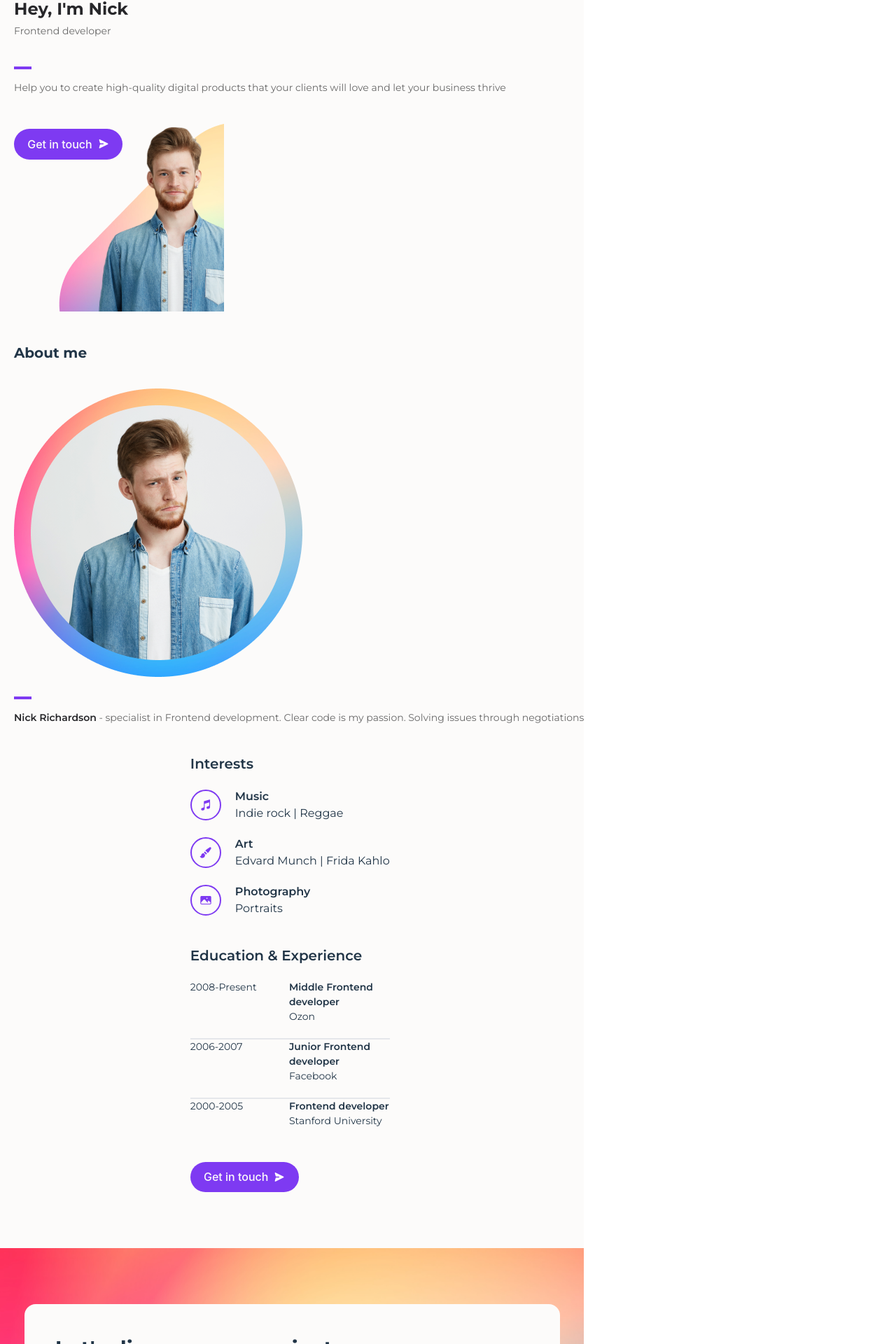
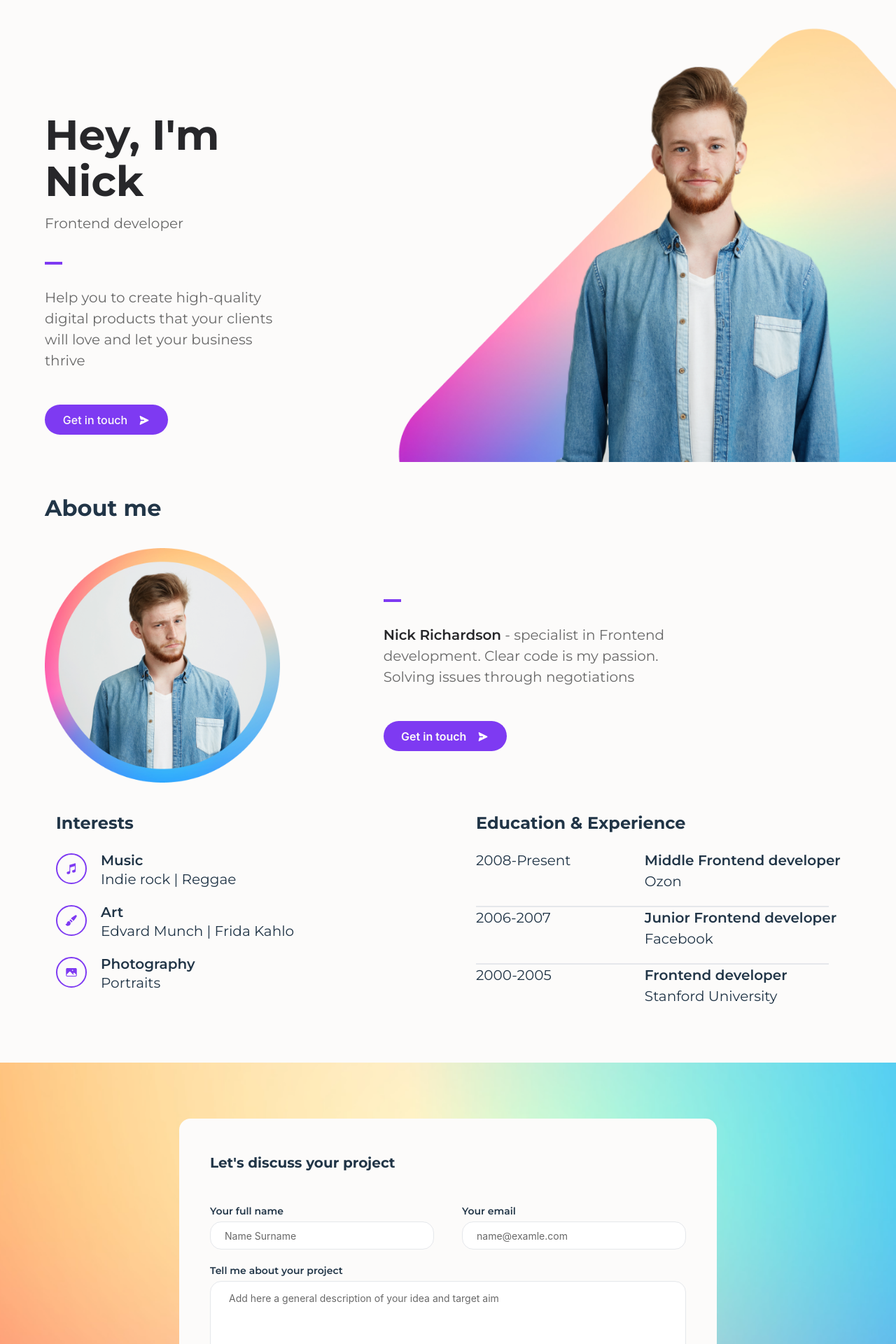
Before and after one commit to AlikinHodkon/project_1, a React (Vite) app: page / in a window 1280 px wide. Shown: the part 80-2000 px from the top of the page at 70% size. Built offline with nearby package versions, Linux system fonts and the light colour scheme.

Commit message:
add_adaptability

```diff
--- a/src/App.jsx
+++ b/src/App.jsx
@@ -16,8 +16,8 @@ function App() {
       <About  ref={aboutRef}/>
       <GetInTouch  ref={getRef}/>
       <footer>
-        <div></div>
-        <p className='font-Mont text-greydark mt-[21px] mb-[21px] ml-[15px] xl:mt-[28.35px] xl:mb-[28.35px] xl:ml-[85px]'>© 2022 JetRuby. All Rights Reserved</p>
+        <div className='border-greylight w-full border-[1px]'></div>
+        <p className='font-Mont text-greydark pt-[21px] pb-[21px] pl-[15px] lg:pt-[28.35px] lg:pb-[28.35px] lg:pl-[85px]'>© 2022 JetRuby. All Rights Reserved</p>
       </footer>
     </div>
   );
--- a/src/components/Educations.jsx
+++ b/src/components/Educations.jsx
@@ -1,14 +1,14 @@
 export default function Educations(props) {
   return (
-    <div className="mt-5">
+    <div className="mt-5 w-11/12">
         <div className="flex flex-row w-11/12" style={{border: props.education.border}} id='educationLine'></div>
         <div className='w-full flex flex-row'>
           <div className="w-5/12">
-            <p className="font-Mont text-[14px]">{props.education.data}</p>
+            <p className="font-Mont text-[14px] md:text-[20px]">{props.education.data}</p>
           </div>
             <div className='ml-5 w-7/12'>
-                <p className="font-Mont font-semibold text-[14px]">{props.education.header}</p>
-                <p className="font-Mont text-[14px]">{props.education.subHeader}</p>
+                <p className="font-Mont font-semibold text-[14px] md:text-[20px] md:font-semibold">{props.education.header}</p>
+                <p className="font-Mont text-[14px] md:text-[20px]">{props.education.subHeader}</p>
             </div>
         </div>
     </div>
--- a/src/components/Interests.jsx
+++ b/src/components/Interests.jsx
@@ -3,8 +3,8 @@ export default function Interests(props) {
     <div className='flex flex-row mt-5'>
         <img src={props.interest.img} alt=''/>
         <div className='ml-5'>
-            <h4 className='font-Mont font-semibold'>{props.interest.header}</h4>
-            <p className='font-Mont text-base'>{props.interest.text}</p>
+            <h4 className='font-Mont font-semibold md:text-[20px]'>{props.interest.header}</h4>
+            <p className='font-Mont text-base md:text-[20px]'>{props.interest.text}</p>
         </div>
     </div>
   )
--- a/src/components/MyButton.jsx
+++ b/src/components/MyButton.jsx
@@ -1,4 +1,3 @@
-import React from 'react'
 import "../styles/MyButton.css"
 
 export default function MyButton(props) {
--- a/src/components/Navbar.jsx
+++ b/src/components/Navbar.jsx
@@ -4,16 +4,11 @@ import "../styles/Navbar.css"
 export default forwardRef(function Navbar(mainRef, aboutRef, getRef) {
   return (
     <nav className='w-full fixed bg-white'>
-      <ul className='menuItems'>
-          <img src={"/images/Logo.png"} alt='No-image'/>
-          <li id="currentPage" onClick={() => {
-            document.getElementById('main').scrollIntoView({
-              behavior: 'smooth'
-            })
-            }}>
-            Main</li>
-          <li onClick={() => {document.getElementById('about').scrollIntoView({ behavior: 'smooth'})}}>About</li>
-          <li onClick={() => {document.getElementById('getInTouch').scrollIntoView({ behavior: 'smooth'})}}>Get in touch</li>
+      <ul className='flex flex-end list-none font-Mont font-semibold text-[16px] text-greydark items-center min-h-[7vh]'>
+          <img className="mr-auto ml-[5vw]" src={"/images/Logo.png"} alt='No-image'/>
+          <li className="w-auto h-[21px] mr-[5vw] text-center cursor-pointer text-lavanda" id="currentPage" onClick={() => {document.getElementById('main').scrollIntoView({behavior: 'smooth'})}}>Main</li>
+          <li className="w-auto h-[21px] mr-[5vw] text-center cursor-pointer" onClick={() => {document.getElementById('about').scrollIntoView({ behavior: 'smooth'})}}>About</li>
+          <li className="w-auto h-[21px] mr-[5vw] text-center cursor-pointer" onClick={() => {document.getElementById('getInTouch').scrollIntoView({ behavior: 'smooth'})}}>Get in touch</li>
       </ul>
       <div id="separator"></div>
     </nav>
--- a/src/components/Title.jsx
+++ b/src/components/Title.jsx
@@ -1,16 +1,16 @@
 export default function Title() {
   return (
-    <div className='w-full ml-5 mt-20'>
-        <div className=''>
-            <h1 className='font-Mont font-bold text-[24px] text-black'>Hey, I&apos;m Nick</h1>
-            <h3 className='font-Mont text-[14px] mt-2 text-greydark'>Frontend developer</h3>
+    <div className='w-full md:w-7/12 ml-5 mt-20 lg:ml-[5vw]'>
+        <div className='xl:mt-[20vh] md:mt-[10vh] md:w-11/12'>
+            <h1 className='font-Mont font-bold text-[24px] text-black md:text-[60px]'>Hey, I&apos;m Nick</h1>
+            <h3 className='font-Mont text-[14px] mt-2 lg:mt-3 text-greydark md:text-[20px]'>Frontend developer</h3>
         </div>
         <div className='mt-10 w-11/12'>
-            <div className='border-[2px] border-lavanda w-[25px] mt-2 mb-4'></div>
-            <p className='font-Mont text-[14px] text-greydark'>Help you to create high-quality digital products that your clients will love and let your business thrive </p>
+            <div className='border-[2px] border-lavanda w-[25px] mt-2 mb-4 lg:mb-[4vh]'></div>
+            <p className='font-Mont text-[14px] text-greydark md:text-[20px]'>Help you to create high-quality digital products that your clients will love and let your business thrive </p>
         </div>
-        <div className='w-auto mt-12'>
-            <button className='bg-lavanda  border-none text-white flex items-center rounded-[50px]'>Get in touch<img className="ml-2" src='/images/paper-airplane.svg' alt=''/></button>
+        <div className='mt-12 md:w-44'>
+            <button className='bg-lavanda  border-none text-white md:text-[16px] md:w-full justify-center flex items-center rounded-[50px]'>Get in touch<img className="ml-2 lg:ml-4 mt-[1px] mb-[0.5]" src='/images/paper-airplane.svg' alt=''/></button>
         </div>
     </div>
   )
--- a/src/index.css
+++ b/src/index.css
@@ -16,9 +16,9 @@
   -moz-osx-font-smoothing: grayscale;
 }
 
-#placeholder::placeholder {
+/* #placeholder::placeholder {
   position: absolute; top: 0; left: 0;
-}
+} */
 
 a {
   font-weight: 500;
--- a/src/pages/About.jsx
+++ b/src/pages/About.jsx
@@ -1,6 +1,4 @@
 import { useState, forwardRef } from 'react'
-import '../styles/About.css'
-import MyButton from "../components/MyButton"
 import Interests from '../components/Interests'
 import Educations from '../components/Educations';
 
@@ -16,37 +14,37 @@ export default forwardRef(function About(ref) {
     {id: 3, data: "2000-2005", header: "Frontend developer", subHeader: "Stanford University", border: "1px solid #E5E7EB"},
   ]);
   return (
-    <div id="about" className='mt-12 flex flex-col items-center justify-center mb-15'>
-        <h1 className='mr-auto ml-5 font-Mont font-bold text-[20px]'>About me</h1>
-        <div className='flex flex-col mt-10 w-full'>
-            <div className='ml-5 mr-5'>
+    <div id="about" className='mt-12 flex flex-col items-center justify-center mb-15 w-full'>
+        <h1 className='mr-auto ml-5 font-Mont font-bold text-[20px] lg:ml-[5vw] lg:text-[32px]'>About me</h1>
+        <div className='flex flex-col md:flex-row lg:flex-row mt-10 w-full'>
+            <div className='ml-5 mr-5 md:w-10/12 lg:w-5/12 lg:ml-[5vw]'>
                 <img src={'/images/photo2.png'} alt='' id='frontImg' />
             </div>
-            <div className='flex flex-col ml-5 mt-5'>
-              <div className=''>
-                  <div className='border-[2px] border-lavanda w-[25px] mt-2 mb-4'></div>
-                  <p className='font-Mont text-[14px] text-greydark'><span className='text-black font-Mont font-semibold text-[14px]'>Nick Richardson</span> - specialist in Frontend development.
+            <div className='flex flex-col lg:justify-center lg:ml-[10vw] ml-5 mt-5'>
+              <div className='lg:w-7/12 md:w-8/12 flex flex-col ml-1/10'>
+                  <div className='border-[2px] border-lavanda w-[25px] mt-2 mb-4 lg:mb-[4vh]'></div>
+                  <p className='font-Mont text-[14px] text-greydark md:text-[20px]'><span className='text-black font-Mont font-semibold text-[14px] md:text-[20px] lg:text-[20px]'>Nick Richardson</span> - specialist in Frontend development.
                   Clear code is my passion. Solving issues through negotiations </p>
               </div>
-              <div className='hidden'>
-                <MyButton value={{text: "Get in touch"}} />
+              <div className='hidden md:flex md:ml-1/10 md:mt-12 md:w-44'>
+                <button className='bg-lavanda  border-none text-white md:text-[16px] w-full flex justify-center lg:font-semibold items-center rounded-[50px]'>Get in touch<img className="ml-2 lg:ml-4 lg:mt-[1px] lg:mb-[0.5]" src='/images/paper-airplane.svg' alt=''/></button>
               </div>
             </div>
         </div>
-        <div className='flex flex-col mt-10 ml-5'>
-          <div className='w-full'>
-            <h3 className='text-left font-Mont font-semibold text-[20px]'>Interests</h3>
-            <ul>
+        <div className='flex flex-col lg:flex-row mt-10 w-full'>
+          <div className='w-full lg:ml-20'>
+            <h3 className='text-left font-Mont font-semibold text-[20px] ml-5 lg:ml-0 md:text-[24px] lg:font-bold'>Interests</h3>
+            <ul className='ml-5 lg:ml-0'>
               {interests.map((interest) => <li><Interests interest={interest}/></li>)}
             </ul>
           </div>
-          <div className='w-full mt-10'>
-            <h3 className='text-left font-Mont font-semibold text-[20px]'>Education & Experience</h3>
-            <ul>
+          <div className='w-full mt-10 lg:mt-0'>
+            <h3 className='text-left font-Mont font-semibold text-[20px] ml-5 lg:ml-0 lg:text-[24px] lg:font-bold lg:mb-0.5'>Education & Experience</h3>
+            <ul className='ml-5 lg:ml-0'>
               {educations.map((education) => <li><Educations education={education} /></li>)}
             </ul>
           </div>
-          <div className='w-auto mt-12'>
+          <div className='w-auto mt-12 ml-5 lg:hidden'>
             <button className='bg-lavanda  border-none text-white flex items-center rounded-[50px]'>Get in touch<img className="ml-2" src='/images/paper-airplane.svg' alt=''/></button>
           </div>
         </div>
--- a/src/pages/GetInTouch.jsx
+++ b/src/pages/GetInTouch.jsx
@@ -1,24 +1,24 @@
 export default function GetInTouch() {
   return (
-    <div id="getInTouch" className='mt-20 bg-no-repeat bg-cover bg-form flex justify-center w-full min-h-[320px]'>
-        <form className='bg-white flex flex-col justify-center xl:mt-20 xl:mb-20 xl:pl-6 xl:pr-6 w-11/12 mt-14 mb-14 rounded-2xl'>
-            <h2 className="font-Mont text-[20px] xl:text-3xl/[32px] font-bold ml-5 mt-12">Let&apos;s discuss your project</h2>
-            <div className="flex flex-col xl:flex-row justify-between w-full mt-6">
-              <div className="flex flex-col ml-5 mt-5 mr-5 xl:w-1/2">
+    <div id="getInTouch" className='mt-20 bg-no-repeat bg-cover bg-center bg-form flex justify-center w-full min-h-[320px]'>
+        <form className='bg-white flex flex-col justify-center lg:mt-20 lg:mb-20 lg:w-[60%] lg:pl-6 lg:pr-6 w-11/12 mt-14 mb-14 rounded-2xl'>
+            <h2 className="font-Mont text-[20px] lg:text-3lg/[32px] font-bold ml-5 mt-12">Let&apos;s discuss your project</h2>
+            <div className="flex flex-col lg:flex-row justify-between w-full mt-6">
+              <div className="flex flex-col ml-5 mt-5 mr-5 lg:w-1/2">
                 <label htmlFor='name' className="font-Mont text-[14px] font-semibold mb-1">Your full name</label>
                 <input type='text' required name='name' className="text-[14px] h-10 placeholder-font-Mont pl-[20px] placeholder-greydark border rounded-2xl border-greydlight" placeholder='Name Surname' />
               </div>
-              <div className="flex flex-col ml-5 mt-5 mr-5 xl:w-1/2">
+              <div className="flex flex-col ml-5 mt-5 mr-5 lg:w-1/2">
                 <label htmlFor='email' className="font-Mont text-[14px] font-semibold mb-1">Your email</label>
-                <input type="text" required name="email" className="h-10 text-[14px] placeholder-font-Mont pl-[20px] placeholder-greydark border rounded-2xl border-greylight" placeholder='name@examle.com' />
+                <input type="text" required name="email" className="h-10 required:border-red required:border text-[14px] placeholder-font-Mont pl-[20px] placeholder-greydark border rounded-2xl border-greylight" placeholder='name@examle.com' />
               </div>
             </div>
             <div className="flex flex-col m-5 mt-5">
               <label htmlFor="describeProject" className="font-Mont text-[14px] font-semibold mb-1">Tell me about your project</label>
-              <input type='textarea' name="describeProject" id="placeholder" className="text-[14px] bg-person min-h-[124px] w-full placeholder-font-Mont placeholder-greydark border rounded-2xl border-greylight" placeholder='Add here a general description of your idea and target aim' />
+              <textarea type='textarea' name="describeProject" id="placeholder" className="required:border-red required:border text-[14px] pt-[13px] pl-[26px] pb-[13px] pr-[26px] rounded-2xl bg-person h-[124px] resize-none w-full placeholder-font-Mont placeholder-greydark border rounded-2lg border-greylight" placeholder='Add here a general description of your idea and target aim' />
             </div>
-            <div className="ml-5 mb-5" >
-              <button className="bg-lavanda rounded-[50px] text-white flex items-center" value="Get in touch">Get in touch<img className="ml-2" src='/images/paper-airplane.svg' alt=''/></button>
+            <div className="ml-5 mb-5 lg:w-32" >
+              <button type="submit" className="bg-lavanda rounded-[50px] font-semibold outline-none text-white lg:text-[16px] lg:w-full justify-center flex items-center border-none">Sumbit<img className="ml-2 lg:ml-3 lg:mt-[1px] lg:mb-[0.5]" src='/images/paper-airplane.svg' alt=''/></button>
             </div>
         </form>
     </div>
--- a/src/pages/MainPage.jsx
+++ b/src/pages/MainPage.jsx
@@ -1,14 +1,14 @@
 import Title from '../components/Title';
-import "../styles/MainPage.css";
 
 export default function MainPage() {
   return (
     <div id='main'>
         <div className='flex flex-row'>
             <Title />
-            <img className="hidden" src={"/images/photo.png"} alt=''/>
+            <img className="hidden 2xl:block 2xl:w-full xl:block md:w-6/12 xl:w-8/12 xl:mt-[10vh]" src={"/images/photo.png"} alt=''/>
         </div>
-        <img className="mt-[-100px]" src={"/images/photoMob.png"} alt=''/>
+        <img className="hidden md:block md:w-8/12 md:h-1/4 md:mt-[-30vh] md:ml-auto lg:w-9/12 lg:h-1/2 xl:hidden" src={"/images/photoTable.png"} alt=''/>
+        <img className="mt-[-100px] md:hidden w-full lg:hidden" src={"/images/photoMob.png"} alt=''/>
     </div>
   )
 }
```
Also changed, not shown: public/images/Get_in_touch.png, public/images/photoTable.png (added).
